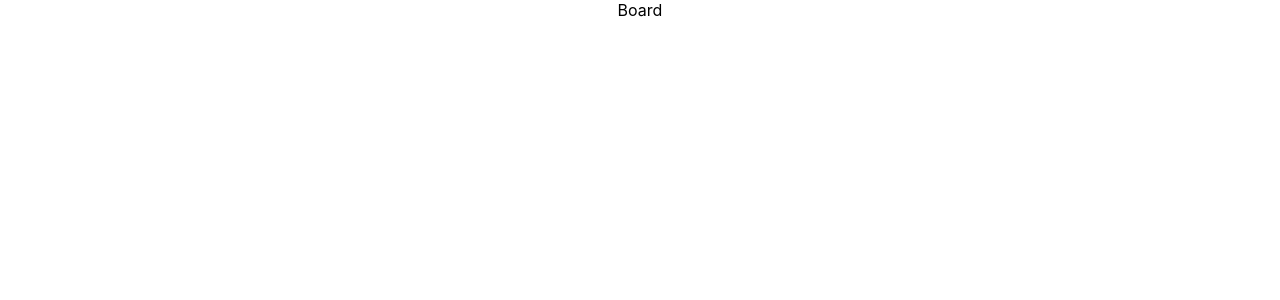
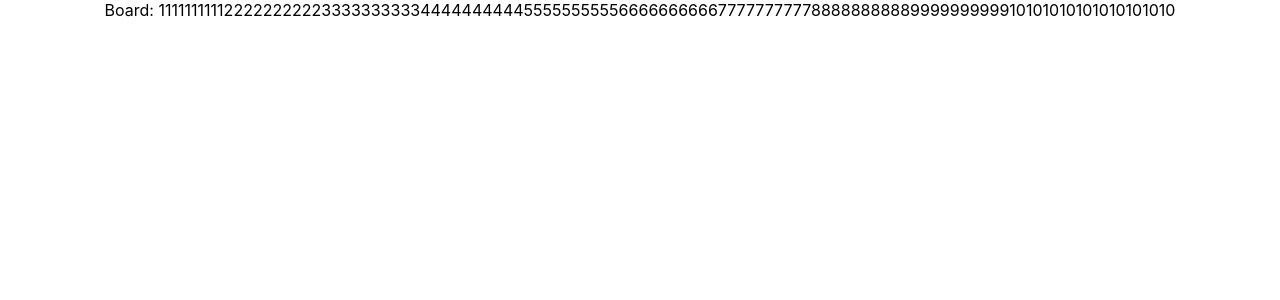
Before and after one commit to jalvarez24/TSweeper, a React (Create React App) app: page / in a window 1280 px wide. Shown: the top 300 px of the page. Built offline with nearby package versions, Linux system fonts and the light colour scheme.

Commit message:
Initial push of Board and Cell Components

```diff
--- a/src/App.tsx
+++ b/src/App.tsx
@@ -1,7 +1,6 @@
 import React from 'react';
+import Board from './components/Board'
 import './App.css';
-
-import Board from './Board'
 
 function App() {
   return (
--- a/src/Board.tsx
+++ /dev/null
@@ -1,15 +0,0 @@
-import React from 'react'
-
-interface Props {
-
-}
-
-const Board: React.FC<Props> = () => {
-    return (
-        <div>
-            Board
-        </div>
-    )
-}
-
-export default Board
--- /dev/null
+++ b/src/components/Board.tsx
@@ -0,0 +1,30 @@
+import React, { useState, useEffect } from 'react'
+
+interface Props {
+
+}
+
+const Board: React.FC<Props> = () => {
+
+    const [board, setBoard] = useState<Array<Array<any>> | null>(null)
+
+    useEffect(() => {
+        let newBoard = []
+        for(let i = 0; i < 10; i++) {
+            let newRow = []
+            for(let j = 0; j < 10; j++) {
+                newRow.push(i + 1)
+            }
+            newBoard.push(newRow)
+        }
+        setBoard(newBoard)
+    }, [])
+
+    return (
+        <div>
+            Board: {board}
+        </div>
+    )
+}
+
+export default Board
```
Also changed, not shown: src/components/Cell.tsx (added).
